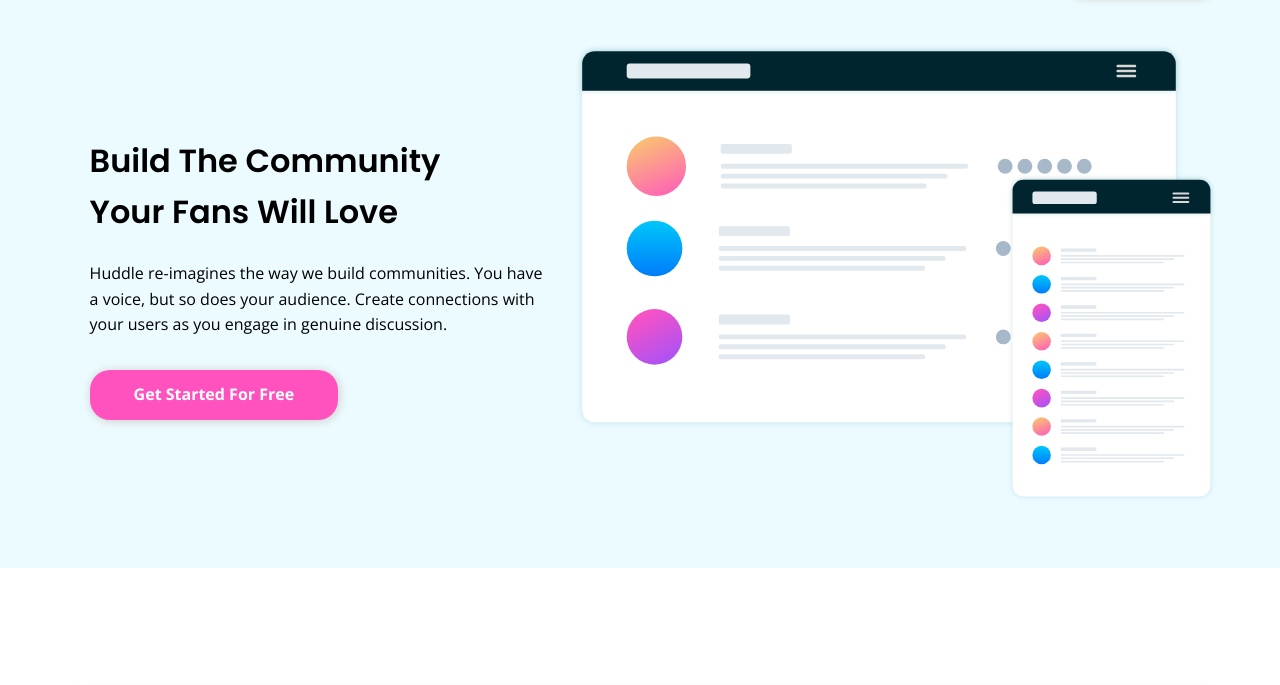
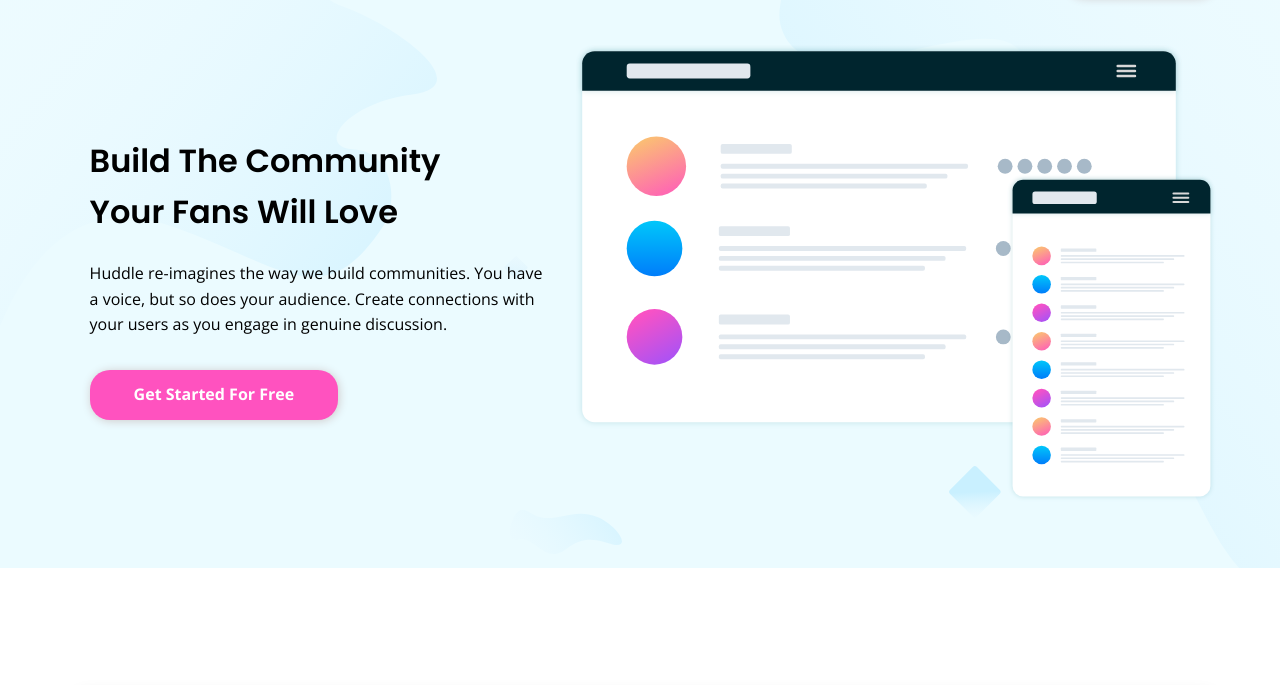
Before and after one commit to Mihir-Maurya/frontend-mentor-challange, a plain HTML site: page index.html in a window 1280 px wide. Shown: the part 82-767 px from the top of the page. Drawn offline with nearby package versions, Linux system fonts and the light colour scheme.

Commit message:
Update style.css

```diff
--- a/style.css
+++ b/style.css
@@ -21,7 +21,7 @@
     height: 650px;
    overflow: hidden;
    background: hsl(193, 100%, 96%);
-   background: url('/images/bg-hero-desktop.svg'),hsl(193, 100%, 96%);
+   background: url('bg-hero-desktop.svg'),hsl(193, 100%, 96%);
    margin-bottom: 120px;
 }
 
```
